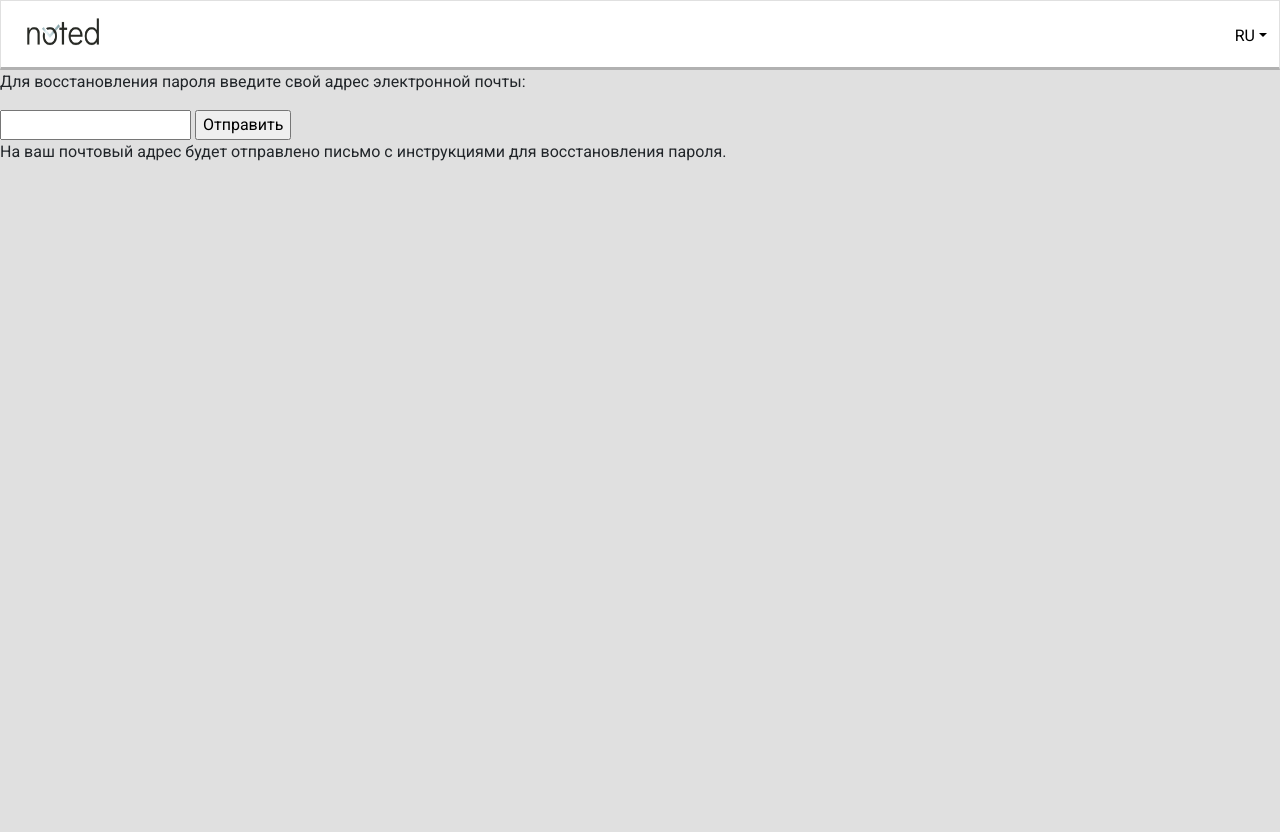
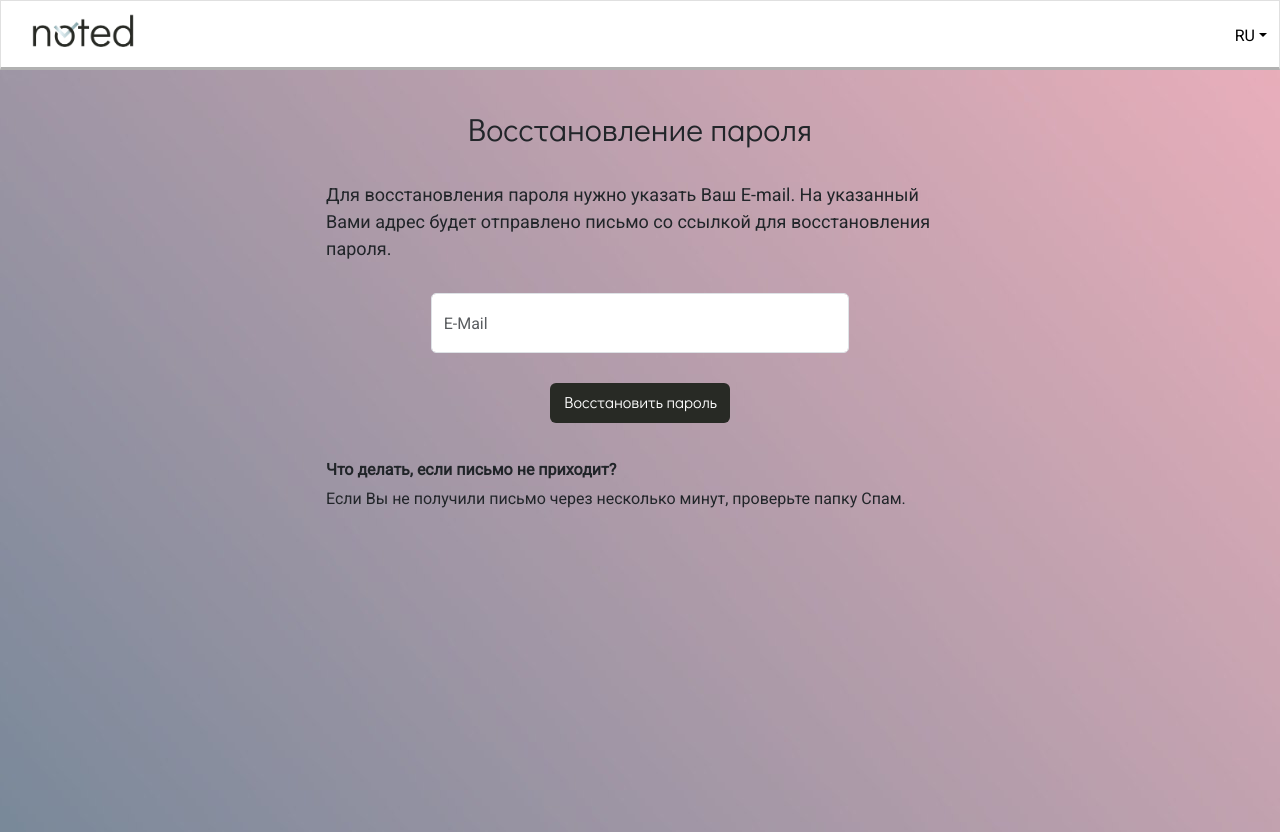
Before and after one commit to OlgaAlekhina/Noted, a Django app: template Noted/templates/reset_password_form.html in a window 1280 px wide. Before the commit the page ends 161 px from the top, so only its background shows below. Run offline with Django 3.2, Linux system fonts and the light colour scheme; the template is opened without the code that fills it, so the values that code supplies are empty; some libraries are stand-ins or nearby versions.

Commit message:
registration & reset_password pages styling

```diff
--- a/Noted/Noted/settings.py
+++ b/Noted/Noted/settings.py
@@ -135,7 +135,7 @@ SITE_ID = 1
 
 LOGIN_REDIRECT_URL = '/main'
 
-LOGOUT_REDIRECT_URL = '/main/login'
+LOGOUT_REDIRECT_URL = '/login'
 
 EMAIL_HOST = 'smtp.yandex.ru'
 EMAIL_PORT = 465
--- a/Noted/Noted/urls.py
+++ b/Noted/Noted/urls.py
@@ -19,5 +19,5 @@ from django.urls import path, include
 urlpatterns = [
     path('admin/', admin.site.urls),
     path('main/', include('notes.urls')),
-    path('main/', include('accounts.urls'))
+    path('', include('accounts.urls'))
 ]
--- a/Noted/static/css/styles.css
+++ b/Noted/static/css/styles.css
@@ -1,6 +1,14 @@
 body {
     font-family: 'Roboto', sans-serif;
     background: #E0E0E0;
+}
+
+.sm-but:hover {
+    color: white;
+}
+
+.lg-but:hover {
+    color: white;
 }
 
 .header-area {
@@ -28,6 +36,7 @@ body {
 
 #reg-res a {
     color: black;
+    text-decoration: none;
 }
 
 .form-area {
@@ -37,10 +46,9 @@ body {
 .form-block {
     padding-top: 40px;
     height: 360px;
-    width: 460px;
 }
 
-.my-but {
+.sm-but {
     text-align: center;
     background-color: #282A25;
     width: 100px;
@@ -51,8 +59,23 @@ body {
 
 .my-inp {
     height: 60px;
+    border-radius: 5px;
 }
 
 .rem-but {
     margin-top: 5px;
 }
+
+.lg-but {
+    text-align: center;
+    background-color: #282A25;
+    width: 180px;
+    height: 40px;
+    color: white;
+    font-family: 'Didact Gothic', sans-serif;
+}
+
+.lg-but-center {
+    margin-right: auto;
+    margin-left: auto;
+}
--- a/Noted/templates/default.html
+++ b/Noted/templates/default.html
@@ -29,7 +29,7 @@
         <div class="container-xxl text-center header-area" >
             <div class="row align-items-center justify-content-between" style="height: 70px;">
                 <div class="col-auto me-auto">
-                    <img src="/static/images/Noted_colour_full_RGB.png" alt="Logo" width="100" height="50">
+                    <img src="/static/images/Noted_colour_full_RGB.png" alt="Logo" width="140" height="60">
                 </div>
                 <div class="col-auto">
                     <a class="nav-link dropdown-toggle" href="#" role="button" data-bs-toggle="dropdown" aria-expanded="false" style="color: black;">RU</a>
--- a/Noted/templates/login.html
+++ b/Noted/templates/login.html
@@ -10,10 +10,9 @@ Login
 
 <main>
     <div class="container-xxl main-area">
-
         <div class="col-4 offset-4 form-block">
 
-            <h2 style="text-align: center; font-family: 'Didact Gothic', sans-serif;"> Авторизация </h2>
+            <h2 style="text-align: center; font-family: 'Didact Gothic', sans-serif;">Авторизация</h2>
 
             <form method="post" action="{% url 'login' %}" class="form-area">
             {% csrf_token %}
@@ -29,7 +28,7 @@ Login
                         <label class="form-check-label" for="exampleCheck1">Запомнить</label>
                     </div>
                     <div class="col-4 button-wrapper" style="margin: 10px 0px 10px; ">
-                    <button type="submit" class="btn my-but">Войти</button>
+                    <button type="submit" class="btn sm-but">Войти</button>
                     </div>
                 </div>
             </form>
--- a/Noted/templates/reset_password_form.html
+++ b/Noted/templates/reset_password_form.html
@@ -8,14 +8,30 @@ Reset password request
 
 {% include 'messages.html' %}
 
-<p>Для восстановления пароля введите свой адрес электронной почты:</p>
+<main>
+    <div class="container-xxl main-area">
+        <div class="col-6 offset-3" style="padding-top: 40px;">
 
-<form method="post">
-{% csrf_token %}
- <input type="email" name="mail">
- <input type="submit" value="Отправить">
-</form>
+            <h2 style="text-align: center; font-family: 'Didact Gothic', sans-serif;">Восстановление пароля</h2>
 
-<p>На ваш почтовый адрес будет отправлено письмо с инструкциями для восстановления пароля.</p>
+            <p style="padding-top: 25px; padding-bottom: 15px; font-size: 18px;">Для восстановления пароля нужно указать Ваш E-mail. На указанный Вами адрес будет отправлено письмо со ссылкой для восстановления пароля.</p>
+        </div>
+        <div class="col-4 offset-4">
+            <form method="post">
+                {% csrf_token %}
+                <div class="mb-3">
+                    <input type="email" class="form-control my-inp" name="email" placeholder="E-Mail">
+                </div>
+                <div>
+                    <button type="submit" class="btn  lg-but button-wrapper" style="margin-right: auto; margin-left: auto; margin-top: 30px;">Восстановить пароль</button>
+                </div>
+            </form>
+        </div>
+        <div class="col-6 offset-3" style="padding-top: 35px;">
+            <p style="margin-bottom: 5px;"><b>Что делать, если письмо не приходит?</b></p>
+            <p>Если Вы не получили письмо через несколько минут, проверьте папку Спам.</p>
+        </div>
+    </div>
+</main>
 
 {% endblock %}
```
Also changed, not shown: Noted/accounts/forms.py (+7 -10 lines), Noted/templates/password_reset_confirm.html (+15 -6 lines), Noted/templates/registration.html (+29 -12 lines), Noted/db.sqlite3.
